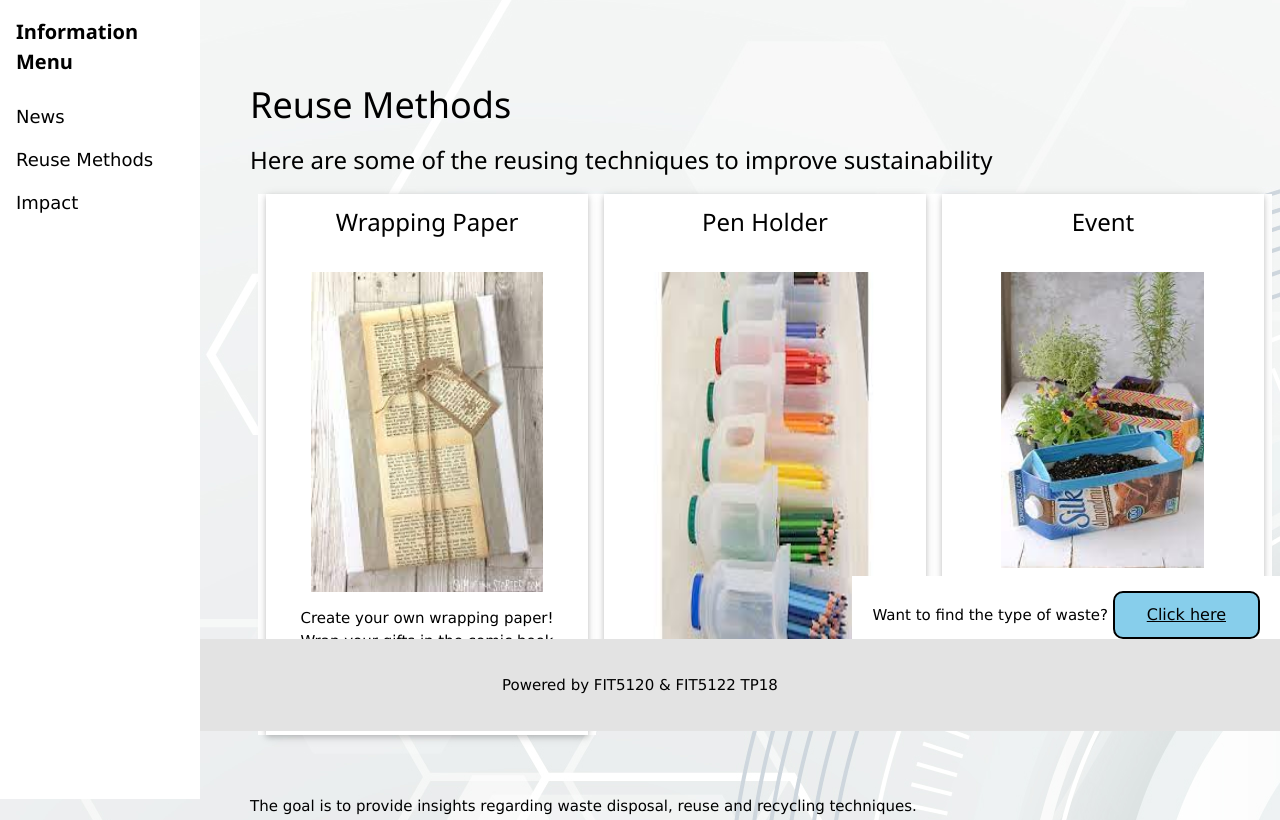
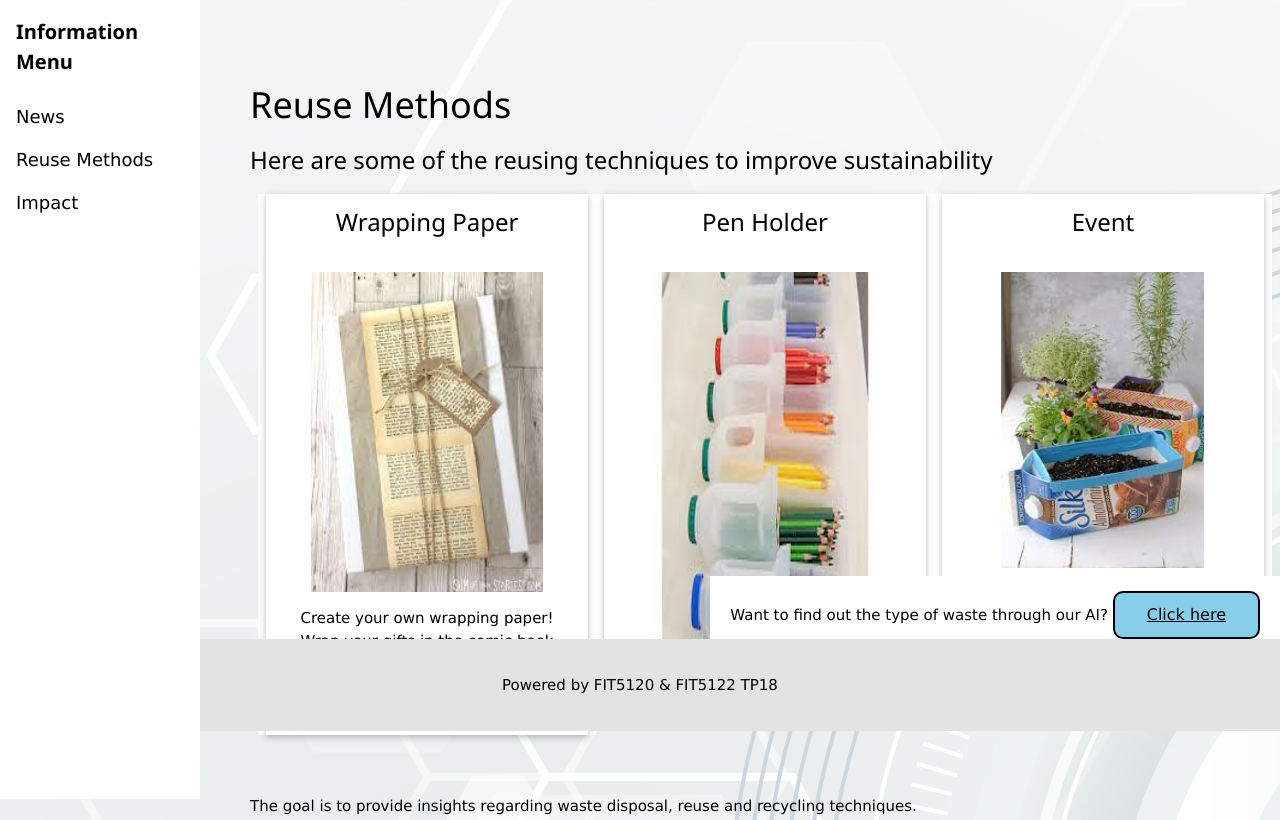
Before and after one commit to Nithin-G-R/tp18, a Flask app: page /InfoHome/1 in a window 1280 px wide. Shown: the part 69-889 px from the top of the page. Run offline with Flask 2, Linux system fonts and the light colour scheme.

Commit message:
Update reuse.html

```diff
--- a/templates/InfoPages/reuse.html
+++ b/templates/InfoPages/reuse.html
@@ -85,7 +85,7 @@
 <hr>
 
 <div class="w3-display-bottomright" style = "background-color: white; padding-bottom: 6%; position: fixed">
-    <p class="w3-text" style = "margin-right: 20px; margin-left: 20px">Want to find the type of waste?
+    <p class="w3-text" style = "margin-right: 20px; margin-left: 20px">Want to find out the type of waste through our AI?
         <button class="forum_button"><a href="/sorting">Click here</a></button></p>
     </div>
 </body>
```
